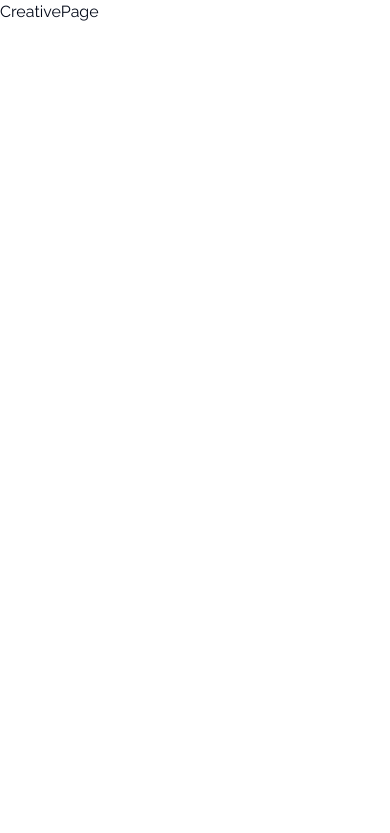
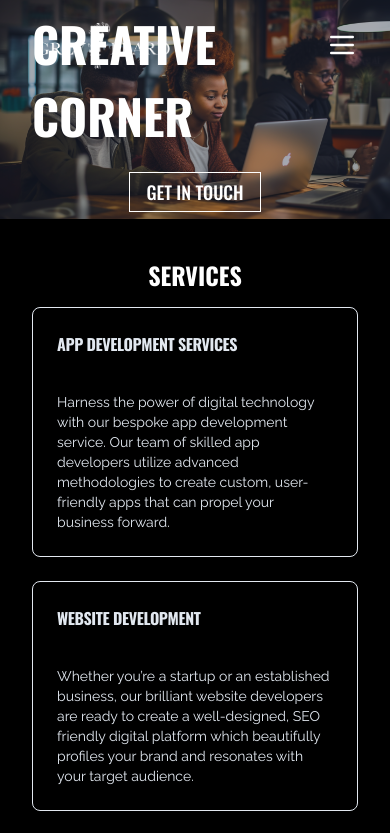
Before and after one commit to PhilaniNcube/greybeard, a Next.js app: page /creative in a window 390 px wide. Shown: the top 833 px of the page. Built offline with nearby package versions, Linux system fonts and the light colour scheme.

Commit message:
creative corner

```diff
--- a/app/_homepagecomponents/AboutUs.tsx
+++ b/app/_homepagecomponents/AboutUs.tsx
@@ -28,7 +28,7 @@ const AboutUs = () => {
         opacity: 0,
         x: "-120%",
         ease: "power3",
-        duration: 3,
+        duration: 1.8,
       });
 
       gsap.from("#about-text-one", {
@@ -40,7 +40,7 @@ const AboutUs = () => {
         x: "120%",
         ease: "power3",
         duration: 3,
-        delay: 1,
+        delay: 0.5,
       });
       gsap.from("#about-text-two", {
         scrollTrigger: "#container",
@@ -51,7 +51,7 @@ const AboutUs = () => {
         x: "120%",
         ease: "power3",
         duration: 3,
-        delay: 2,
+        delay: 1.1,
       });
 
 
--- /dev/null
+++ b/app/creative/_components/creative-corner-hero.tsx
@@ -0,0 +1,46 @@
+"use client";
+import gsap from "gsap";
+import { ScrollTrigger } from "gsap/dist/ScrollTrigger";
+import { oswald } from "@/app/fonts";
+import { Button } from "@/components/ui/button";
+import { cn } from "@/lib/utils";
+import Image from "next/image";
+import Link from "next/link";
+import { useLayoutEffect, useRef } from "react";
+
+const Hero = () => {
+
+  const component = useRef(null)
+
+   gsap.registerPlugin(ScrollTrigger);
+
+    useLayoutEffect(() => {
+
+     let ctx = gsap.context(() => {
+
+      gsap.from("h1", {
+        y: -130,
+        opacity: 0,
+        ease: "easeInOut",
+        duration: 1.5,
+      })
+
+     }, component);
+
+     return () => ctx.revert();
+
+    },[])
+
+  return <section ref={component} className="relative">
+    <Image src="/images/creative_corner.png" width={1456} height={816} alt="Creative Corner" className="w-full aspect-video object-cover lg:aspect-[5/2]" />
+    <div className="absolute inset-0 bg-slate-800/40">
+       <div className="container h-full flex flex-col gap-y-5 items-center justify-center py-10">
+        <div className="w-fit overflow-clip">
+           <h1 className={cn("text-[3rem] lg:text-[6rem] uppercase font-extrabold", oswald.className)}>Creative Corner</h1>
+        </div>
+        <Link href="/contact" className={oswald.className}><Button className="border border-white bg-transparent text-white hover:bg-white hover:text-black transition-all duration-200 rounded-none uppercase font-medium text-lg">Get In Touch</Button></Link>
+       </div>
+    </div>
+  </section>;
+};
+export default Hero;
--- /dev/null
+++ b/app/creative/_components/services.tsx
@@ -0,0 +1,83 @@
+import { oswald } from "@/app/fonts";
+import { Card, CardContent, CardHeader, CardTitle } from "@/components/ui/card";
+import { cn } from "@/lib/utils";
+
+const creativeServices = [
+  {
+    title: "App Development Services",
+    description:
+      "Harness the power of digital technology with our bespoke app development service. Our team of skilled app developers utilize advanced methodologies to create custom, user-friendly apps that can propel your business forward. ",
+  },
+  {
+    title: "Website Development",
+    description:
+      "Whether you’re a startup or an established business, our brilliant website developers are ready to create a well-designed, SEO friendly digital platform which beautifully profiles your brand and resonates with your target audience.",
+  },
+  {
+    title: "Graphic Design",
+    description:
+      "Our graphic design team consists of creative professionals who can transform ideas into innovative, engaging, and compelling visuals. From logo to layouts, we promise designs that effectively communicate your brand’s story.",
+  },
+  {
+    title: "Brand/Corporate Identity Development",
+    description:
+      "Your brand’s identity is intrinsically tied to the success of your business. We can help to meticulously develop and position your corporate identity in a way that elicits trust and communicates value to your customers.",
+  },
+  {
+    title: "Photography/Videography",
+    description:
+      "Enhance your brand’s visual appeal with our high-quality photography and videography services. Our professionals capture crisp, vivid images and videos which can accentuate your marketing strategies and enrich your digital presence.",
+  },
+  {
+    title: "Copywriting",
+    description:
+      "Words have power and we know how to wield it. Our seasoned copywriters create compelling, SEO-optimised copy that illuminates your services, amplifies your message, and motivates audiences to engage with your brand.",
+  },
+  {
+    title: "Proposal Development & Quality Assurance",
+    description:
+      "Need help in structuring persuasive business proposals? Our experts are here to assist with proposal development, fine-tuning your pitch, and ensuring top-shelf proposal quality that can promptly secure your potential deals.",
+  },
+  {
+    title: "Art Customization",
+    description:
+      "Stand out with our unique art customization services. We merge creativity with brand objectives to generate one-of-a-kind art elements that not only aesthetically impress but also create a deeper connection with your audience.",
+  },
+  {
+    title: "Corporate Gifting",
+    description:
+      "Elevate your corporate gifting strategy with our wide range of customizable gifts. We fuse your brand’s message with appealing design to create exclusive corporate gifts that build strong and lasting connections.",
+  },
+];
+
+const CreativeCornerServices = () => {
+  return (
+    <section>
+      <div className="container py-10">
+        <h2 className={cn("text-2xl md:text-3xl font-bold mb-4 text-center uppercase", oswald.className)}>Services</h2>
+        <div className="grid grid-cols-1 md:grid-cols-2 lg:grid-cols-3 gap-6">
+          {creativeServices.map((service, index) => {
+            return (
+              <Card key={index} className="flex bg-transparent text-slate-200 flex-col gap-y-3">
+                <CardHeader>
+                  <CardTitle
+                    className={cn(
+                      "text-md font-bold uppercase",
+                      oswald.className
+                    )}
+                  >
+                    {service.title}
+                  </CardTitle>
+                </CardHeader>
+                <CardContent>
+                  <p className="text-sm">{service.description}</p>
+                </CardContent>
+              </Card>
+            );
+          })}
+        </div>
+      </div>
+    </section>
+  );
+};
+export default CreativeCornerServices;
--- a/app/creative/page.tsx
+++ b/app/creative/page.tsx
@@ -1,4 +1,10 @@
+import Hero from "./_components/creative-corner-hero";
+import CreativeCornerServices from "./_components/services";
+
 const CreativePage = () => {
-  return <div>CreativePage</div>;
+  return <main className="bg-black text-white">
+    <Hero />
+    <CreativeCornerServices />
+  </main>;
 };
 export default CreativePage;
```
Also changed, not shown: public/images/creative_corner.png (added).
